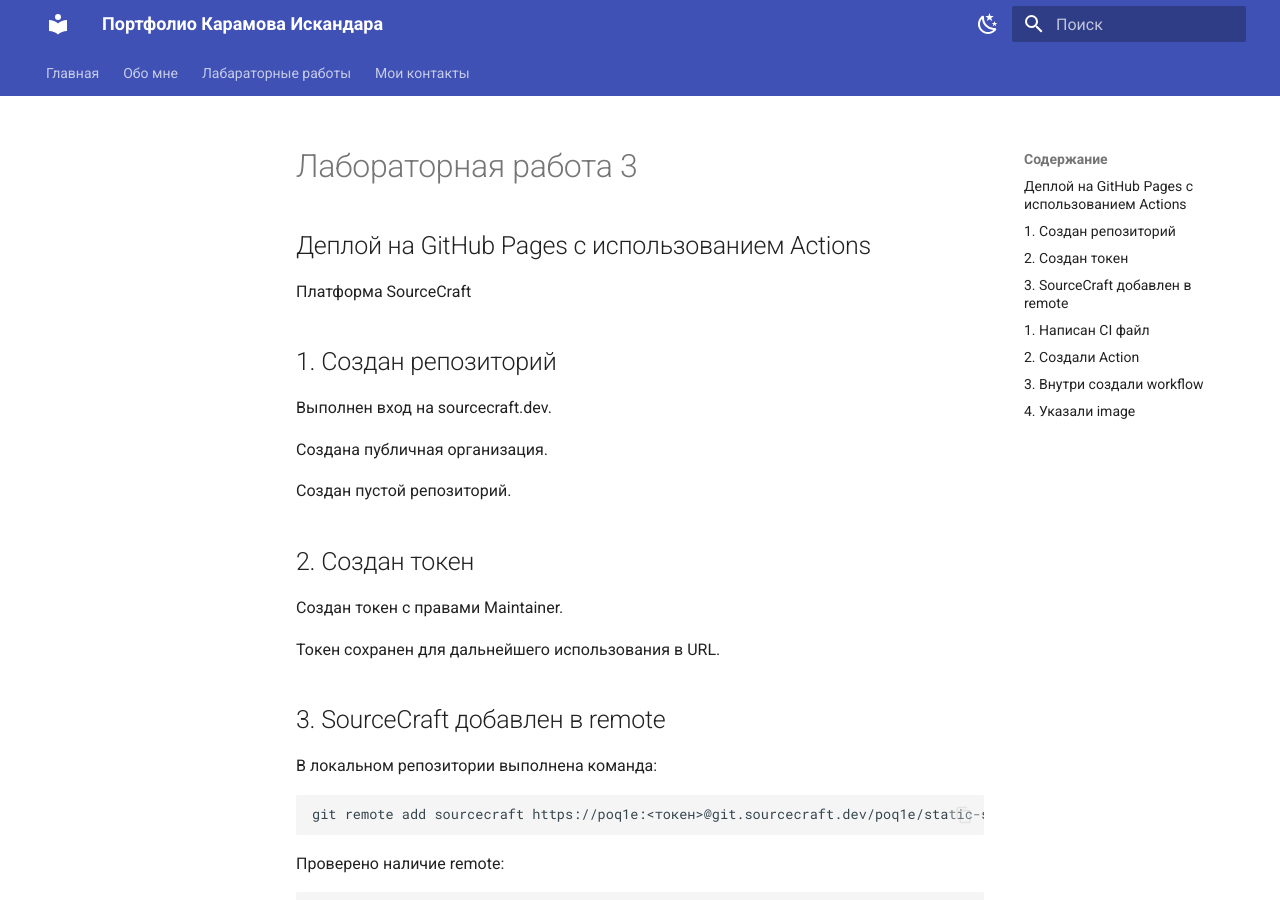
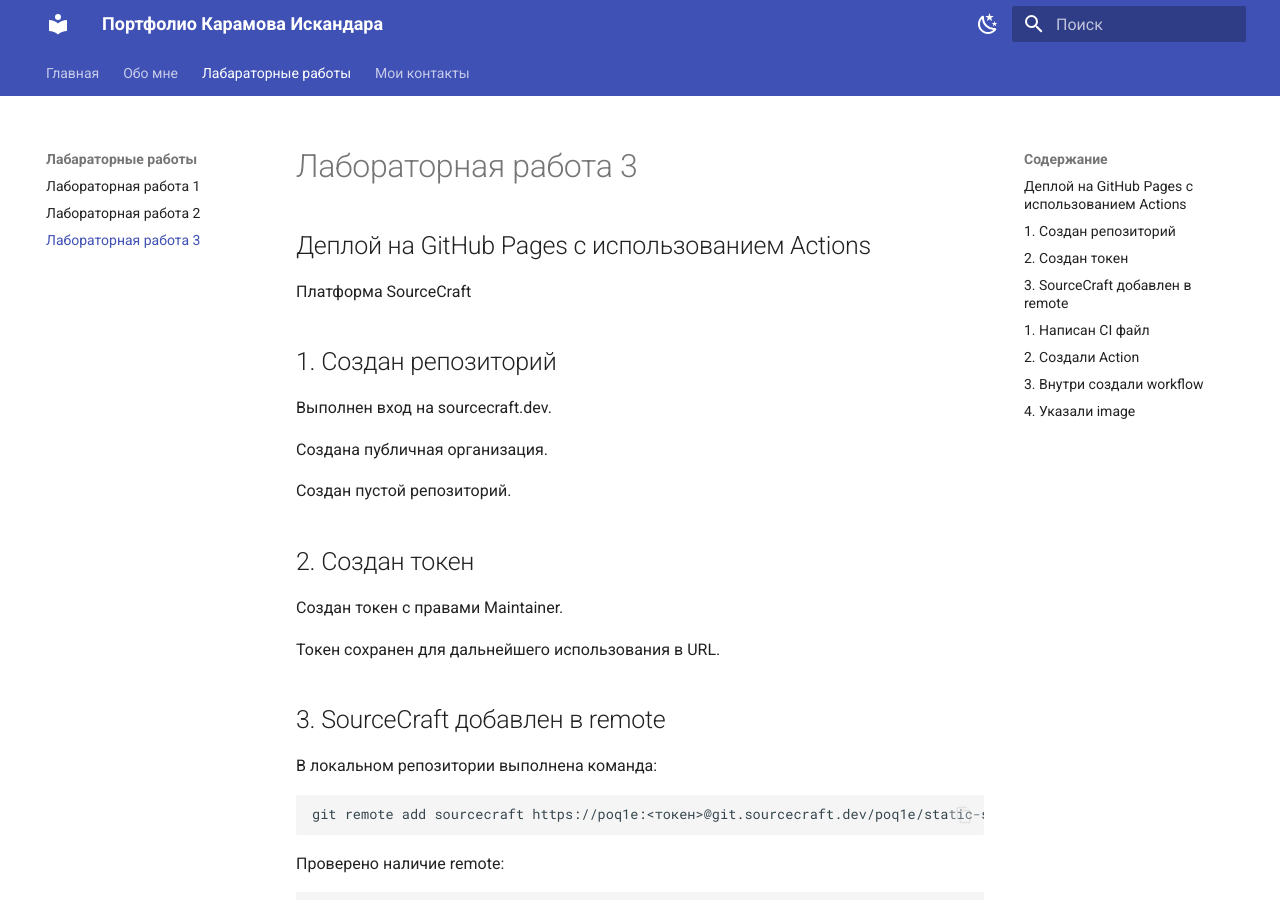
Before and after one commit to poqle78/poqle78.github.io, an MkDocs documentation site: the page built from docs/labs/lr3.md, in a window 1280 px wide and 900 px high. Built offline with MkDocs 1.6.1 and Material for MkDocs 9.7.7, drawn with Linux system fonts in a browser that asks for light colours; some of the changed lines change nothing that is shown.

Commit message:
try to fix

````diff
--- a/docs/labs/lr3.md
+++ b/docs/labs/lr3.md
@@ -47,11 +47,3 @@
 в workflow указан раннер ```runs-on ubutsu-latest```
 
 Результат:
-
-[//]: # (https://poq1e.sourcecraft.site/static-site/)
-
-[//]: # (https://sourcecraft.dev/poq1e/static-site)
-
-[//]: # (https://github.com/poqle78/poqle78.github.io)
-
-[//]: # (https://poqle78.github.io)
--- a/mkdocs.yml
+++ b/mkdocs.yml
@@ -50,6 +50,7 @@
   - Лабараторные работы:
       - labs/lr1.md
       - labs/lr2.md
+      - labs/lr3.md
   - Мои контакты: contacts.md
 
 
````
